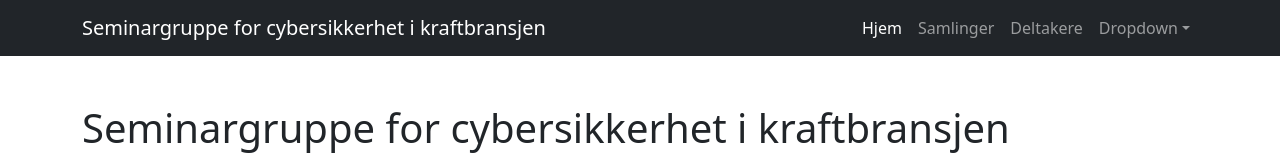
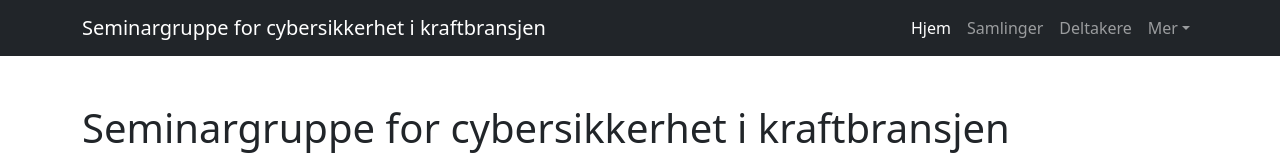
Before and after one commit to jonmartinstorm/phd-kraft-website, a plain HTML site: page index.html in a window 1280 px wide. Shown: the top 160 px of the page. Drawn offline with nearby package versions, Linux system fonts and the light colour scheme; a script that the page names is missing.

Commit message:
Update index.html

```diff
--- a/index.html
+++ b/index.html
@@ -23,7 +23,7 @@
                         <li class="nav-item"><a class="nav-link" href="#">Samlinger</a></li>
                         <li class="nav-item"><a class="nav-link" href="#">Deltakere</a></li>
                         <li class="nav-item dropdown">
-                            <a class="nav-link dropdown-toggle" id="navbarDropdown" href="#" role="button" data-bs-toggle="dropdown" aria-expanded="false">Dropdown</a>
+                            <a class="nav-link dropdown-toggle" id="navbarDropdown" href="#" role="button" data-bs-toggle="dropdown" aria-expanded="false">Mer</a>
                             <ul class="dropdown-menu dropdown-menu-end" aria-labelledby="navbarDropdown">
                                 <li><a class="dropdown-item" href="#">Om oss</a></li>
                                 <li><a class="dropdown-item" href="#">Publisert forskning</a></li>
```
